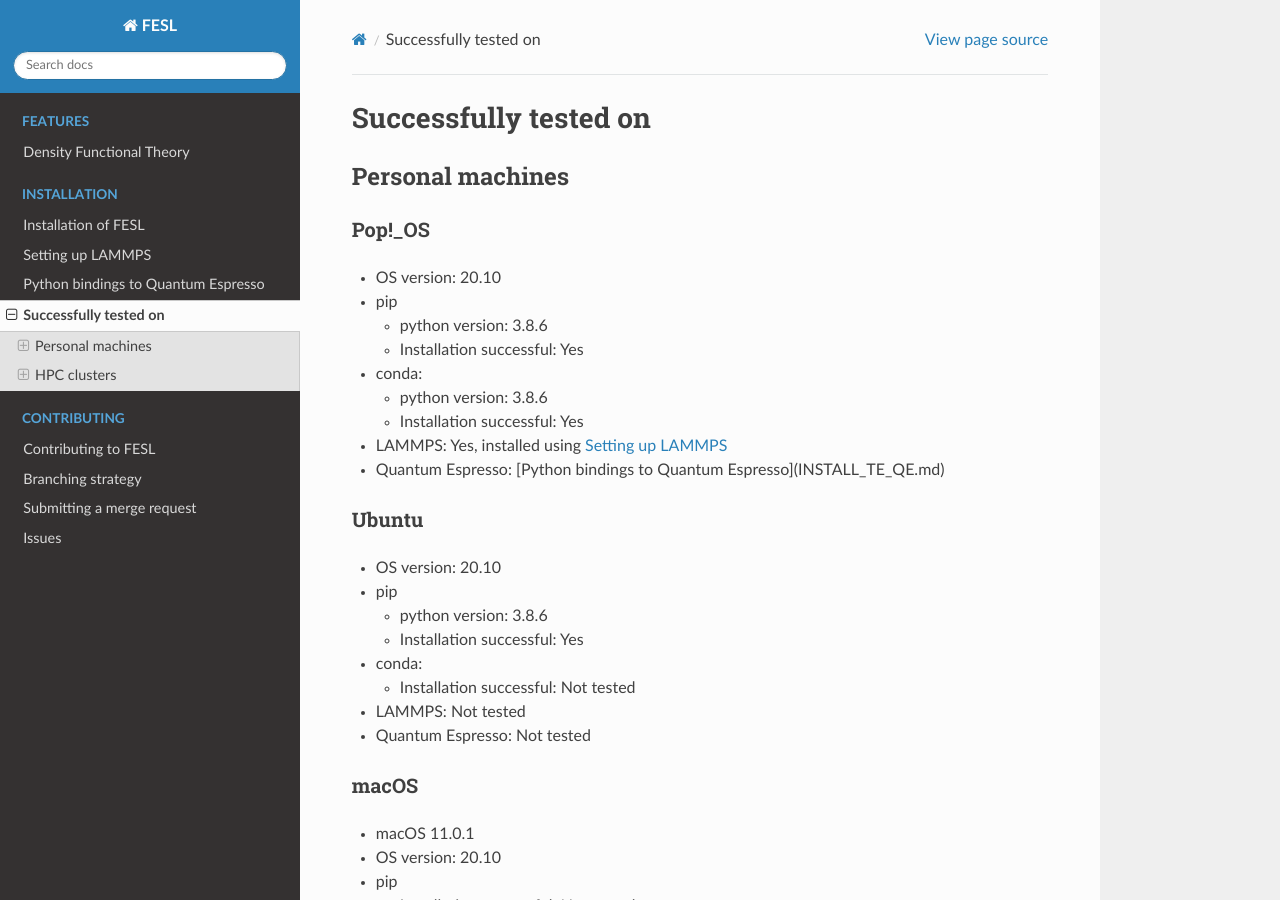
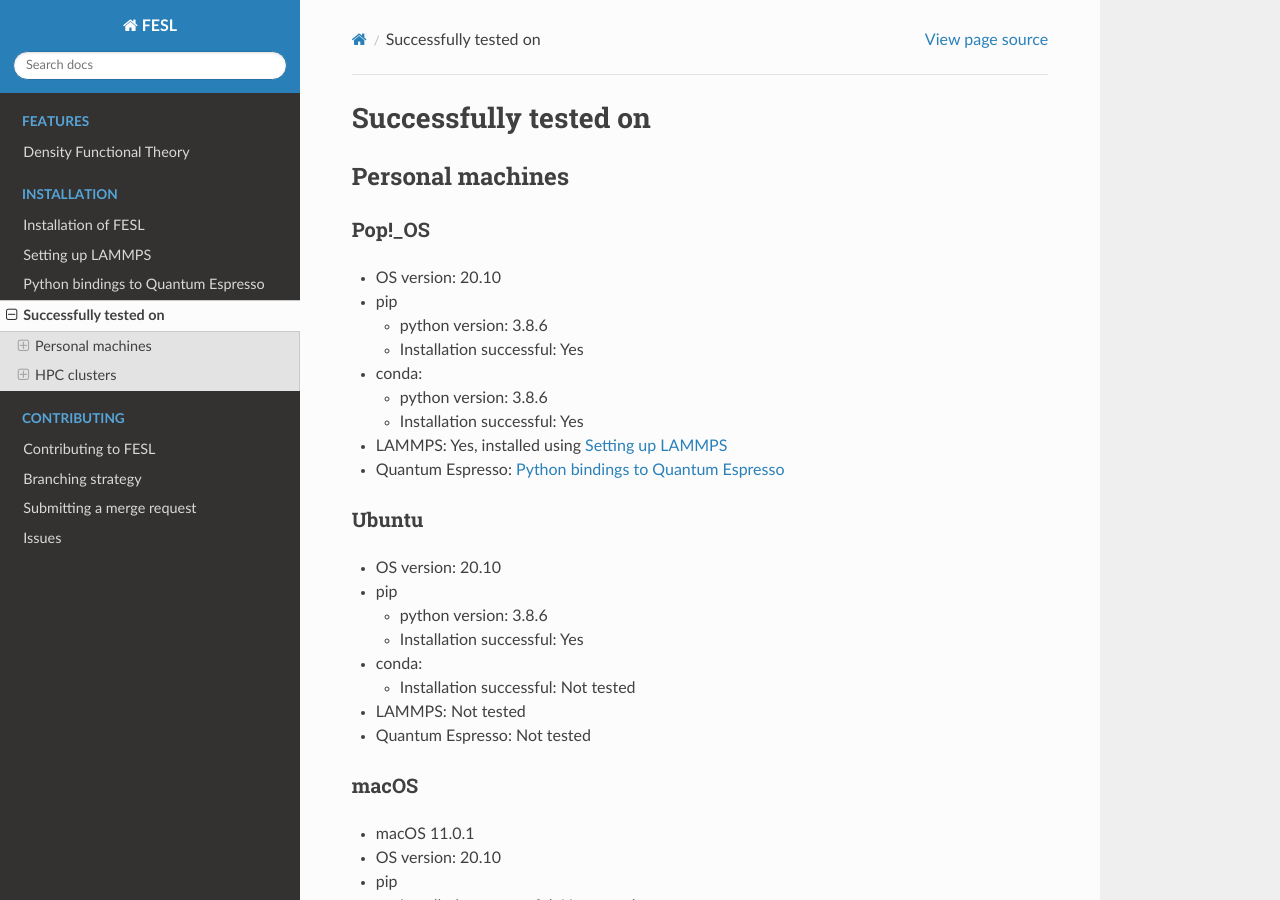
Before and after one commit to mala-project/mala, a Sphinx documentation site: the page built from docs/source/install/tested_systems.rst, in a window 1280 px wide and 900 px high. Built offline with Sphinx 7.4.7 and the Read the Docs theme 2.0.0, drawn with Linux system fonts in a browser that asks for light colours; pages that are not in the unit, such as notebooks, are missing from menus; some of the changed lines change nothing that is shown.

Commit message:
Apply 1 suggestion(s) to 1 file(s)

```diff
--- a/docs/source/install/tested_systems.rst
+++ b/docs/source/install/tested_systems.rst
@@ -14,7 +14,7 @@ Pop!_OS
   * python version: 3.8.6
   * Installation successful: Yes
 * LAMMPS: Yes, installed using :doc:`Setting up LAMMPS <INSTALL_LAMMPS>`
-* Quantum Espresso: [Python bindings to Quantum Espresso](INSTALL_TE_QE.md)
+* Quantum Espresso: :doc:`Python bindings to Quantum Espresso <INSTALL_TE_QE>`
 
 Ubuntu
 ---------------
```
